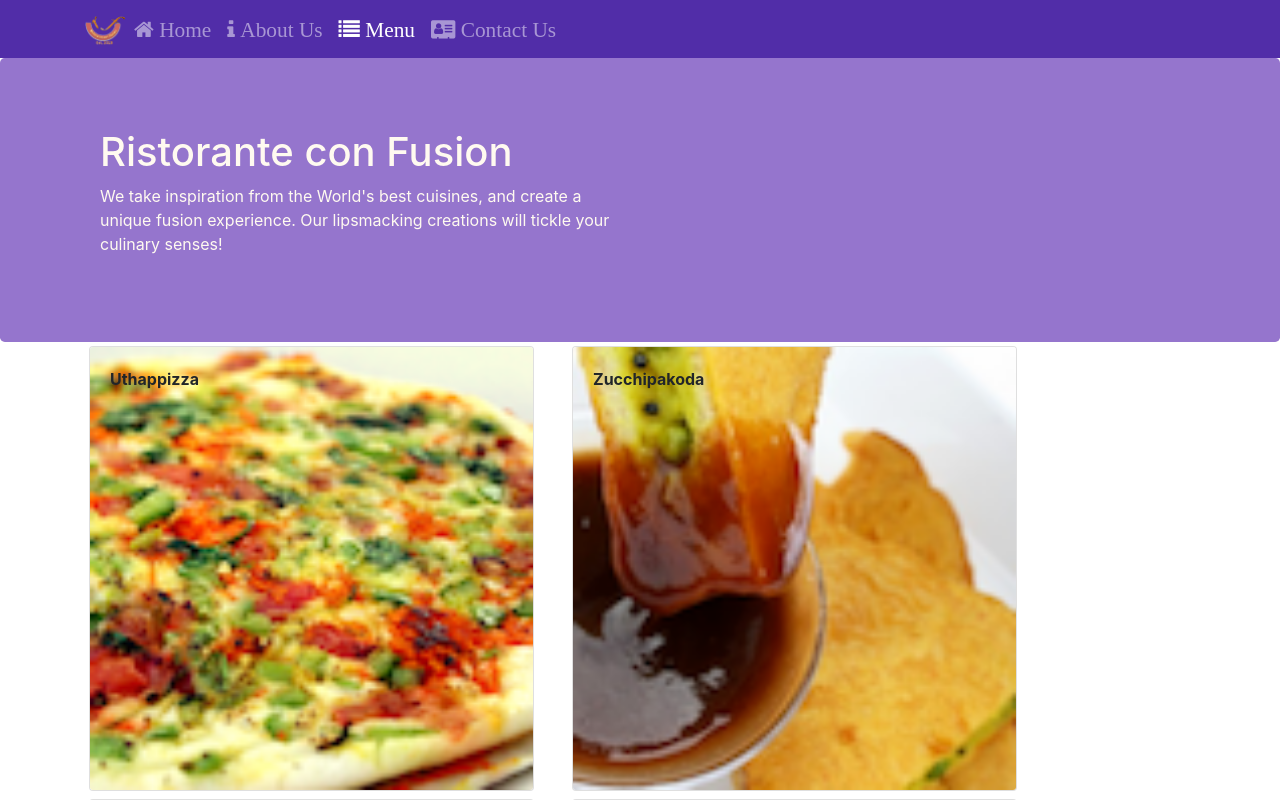
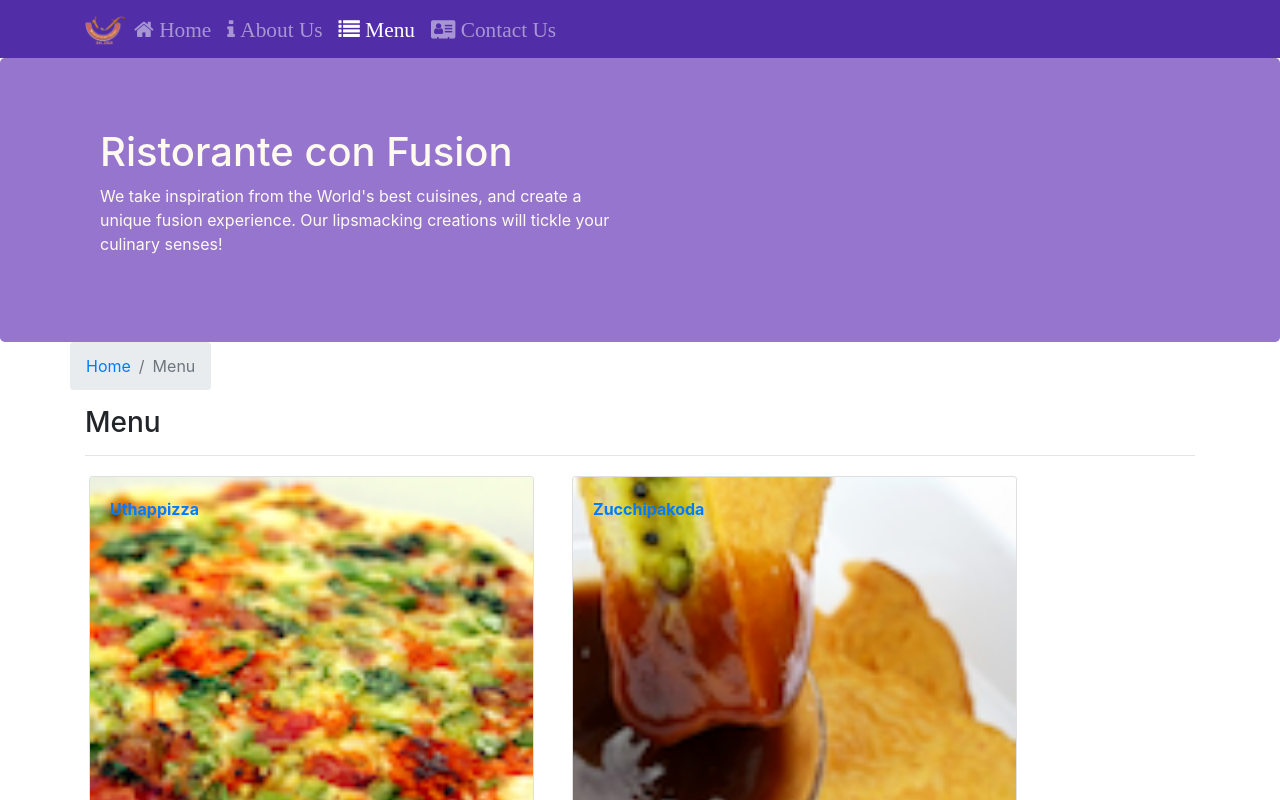
Before and after one commit to esneidermanzano/creact, a React (Create React App) app: page /menu in a window 1280 px wide. Shown: the top 800 px of the page. Built offline with nearby package versions, Linux system fonts and the light colour scheme.

Commit message:
Single Page Applications Part 2

```diff
--- a/src/components/ContactComponent.jsx
+++ b/src/components/ContactComponent.jsx
@@ -1,8 +1,22 @@
 import React from 'react';
+import {Breadcrumb, BreadcrumbItem} from 'reactstrap'
+import {Link} from 'react-router-dom'
 
 function Contact(props) {
     return(
         <div className="container">
+            <div className="row">
+                    <Breadcrumb>
+                        <BreadcrumbItem>
+                            <Link to="/home">Home</Link>
+                        </BreadcrumbItem>
+                        <BreadcrumbItem active> Contact Us </BreadcrumbItem>
+                    </Breadcrumb>
+                    <div className="col-12">
+                        <h3>Contact Us</h3>
+                        <hr/>
+                    </div>
+                </div>
             <div className="row row-content">
                 <div className="col-12">
                 <h3>Location Information</h3>
--- a/src/components/DishdetailComponent.jsx
+++ b/src/components/DishdetailComponent.jsx
@@ -1,29 +1,34 @@
 import React from 'react'
-import {Card, CardImg, CardText, CardBody, CardTitle} from 'reactstrap'
+import {Card, CardImg, CardText, CardBody, CardTitle, Breadcrumb, BreadcrumbItem} from 'reactstrap'
+import {Link} from 'react-router-dom'
 
-
-    function renderComments(dish){
+    function RenderComments({comments}){
+        console.log(comments)
         return(
+            <div className="col-md">
+                <h4>Comments</h4>
                 <ul className="list-unstyled">
-            {dish.comments.map((comment) =>
+                {comments.map((comment) =>
 
                     <React.Fragment key={comment.id}>
                         <li className="mb-3">{comment.comment}</li>
-                    <li className="mb-3">-- {comment.author}  <span>{new Intl.DateTimeFormat('en-US', { year: 'numeric', month: 'short', day: '2-digit'}).format(new Date(Date.parse(comment.date)))}</span>
+                        <li className="mb-3">-- {comment.author}
+                            <span>
+                            {new Intl.DateTimeFormat('en-US', { year: 'numeric', month: 'short', day: '2-digit'}).format(new Date(Date.parse(comment.date)))}
+                            </span>
                         </li>
                     </React.Fragment>
                 )}
                 </ul>
+            </div>
         )
 
 
 
     }
 
-    function renderDish(dish){
+    function RenderDish({dish}){
         return(
-            <div className="container">
-                <div className="row">
             <div  className="col-12 col-md-5 m-1">
                 <Card>
                     <CardImg top src={dish.image} alt={dish.name} />
@@ -33,24 +38,39 @@
                     </CardBody>
                 </Card>
             </div>
-                    <div className="col-md">
-                        <h4>Comments</h4>
-                        {renderComments(dish)}
+        )
+    }
+
+
+    const DishDetail = (props) => {
+        const {dish, comments} = props
+        console.log("Entro a esta mierda")
+        console.log(comments)
+
+        if(dish!=null){
+
+            return(
+                <div className="container">
+                    <div className="row">
+                    <Breadcrumb>
+                        <BreadcrumbItem><Link to="/home">Home</Link></BreadcrumbItem>
+                        <BreadcrumbItem><Link to="/menu">Menu</Link></BreadcrumbItem>
+                        <BreadcrumbItem active> {dish.name} </BreadcrumbItem>
+                    </Breadcrumb>
+                    <div className="col-12">
+                        <h3>{dish.name}</h3>
+                        <hr/>
+                    </div>
                 </div>
 
-
+                <div className="row">
+                    <RenderDish dish={dish}/>
+                    <RenderComments comments={comments}/>
                 </div>
                 </div>
             )
         }
 
-
-    const DishDetail = (props) => {
-        const {dish} = props
-        if(dish!=null)
-            return(
-                renderDish(dish)
-            )
         else
             return(
                 <div></div>
--- a/src/components/MainComponent.jsx
+++ b/src/components/MainComponent.jsx
@@ -36,6 +36,16 @@
       )
     }
 
+    const DishWithId = ({match}) =>{
+      return(
+        <DishDetail
+          dish={this.state.dishes.filter((dish) => dish.id == parseInt(match.params.dishid, 10))[0]}
+          comments={this.state.comments.filter((comment) => comment.dishId === parseInt(match.params.dishid,10))}
+        />
+      )
+
+    }
+
     return (
       <div>
         <Header />
@@ -43,6 +53,7 @@
         <Switch>
           <Route path="/home" component={HomePage} />
           <Route exact path="/menu" component={()=> <Menu dishes={this.state.dishes}/>} />
+          <Route path="/menu/:dishid" component={DishWithId}/>
           <Route exact path="/contactus" component={Contact}/>
           <Redirect to="/home" />
         </Switch>
--- a/src/components/MenuComponent.jsx
+++ b/src/components/MenuComponent.jsx
@@ -1,15 +1,17 @@
 import React from 'react';
 import { Card, CardImg, CardImgOverlay,
-    CardTitle } from 'reactstrap';
+    CardTitle, BreadcrumbItem, Breadcrumb } from 'reactstrap';
+import {Link} from 'react-router-dom'
 
     function RenderMenuItem ({dish, onClick}) {
         return (
-            <Card
-                onClick={() => onClick(dish.id)}>
-                <CardImg width="100%" src={dish.image} alt={dish.name} />
-                <CardImgOverlay>
-                    <CardTitle>{dish.name}</CardTitle>
-                </CardImgOverlay>
+            <Card>
+                <Link to={`/menu/${dish.id}`}>
+                    <CardImg width="100%" src={dish.image} alt={dish.name} />
+                    <CardImgOverlay>
+                        <CardTitle>{dish.name}</CardTitle>
+                    </CardImgOverlay>
+                </Link>
             </Card>
         );
     }
@@ -19,13 +21,25 @@
         const menu = props.dishes.map((dish) => {
             return (
                 <div className="col-12 col-md-5 m-1"  key={dish.id}>
-                    <RenderMenuItem dish={dish} onClick={props.onClick} />
+                    <RenderMenuItem dish={dish} />
                 </div>
             );
         });
 
         return (
             <div className="container">
+                <div className="row">
+                    <Breadcrumb>
+                        <BreadcrumbItem>
+                            <Link to="/home">Home</Link>
+                        </BreadcrumbItem>
+                        <BreadcrumbItem active> Menu </BreadcrumbItem>
+                    </Breadcrumb>
+                    <div className="col-12">
+                        <h3>Menu</h3>
+                        <hr/>
+                    </div>
+                </div>
                 <div className="row">
                     {menu}
                 </div>
```
Lines whose indentation alone changed are shown as unchanged.
